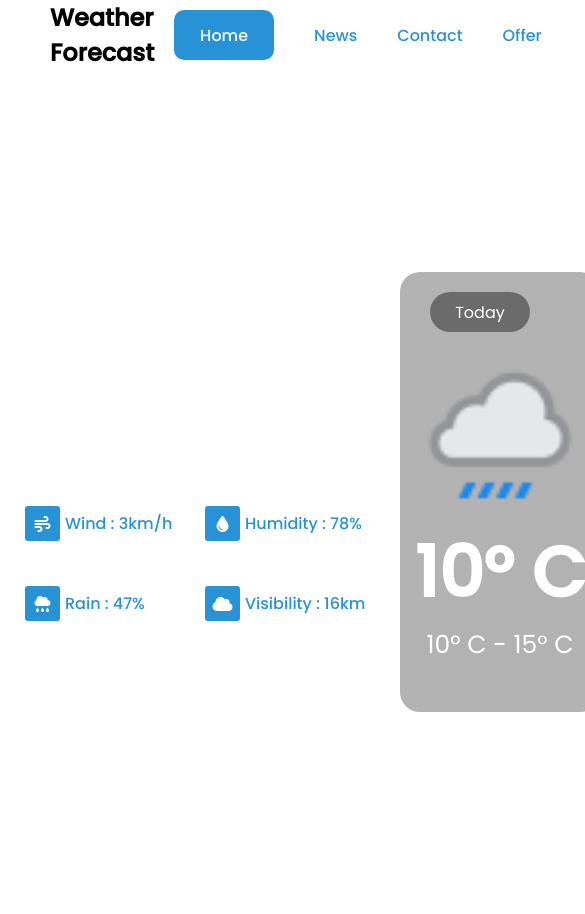
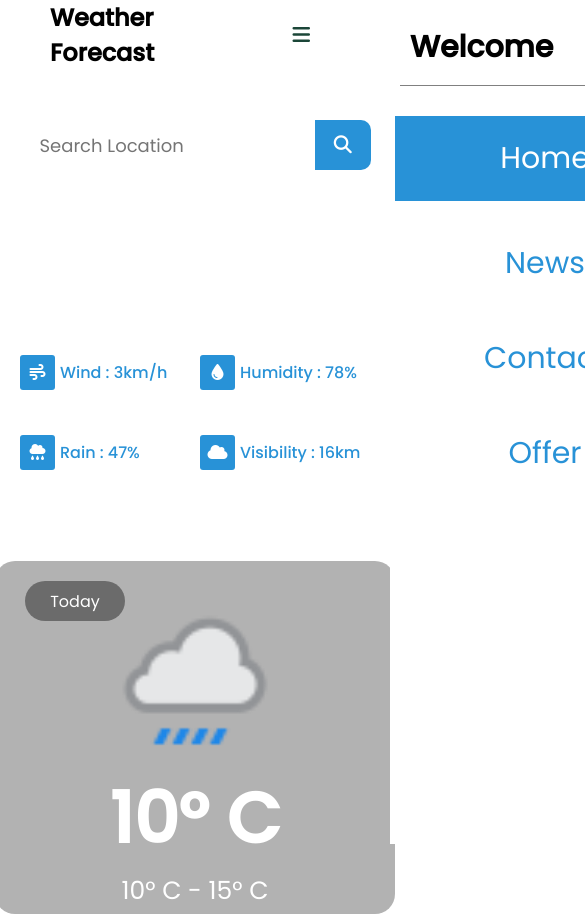
Before and after one commit to SaraswatSahoo/Weather-Forecast, a plain HTML site: page index.html in a window 390 px wide. Shown: the top 914 px of the page, 585 px wide, since content can reach past the window. Drawn offline with Linux system fonts and the light colour scheme.

Commit message:
second commit

```diff
--- a/index.html
+++ b/index.html
@@ -10,11 +10,20 @@
 <body>
 <header>
     <h2 style="font-weight: 700; margin-left: 40px;">Weather Forecast</h2>
+    <input type="checkbox" id="check">
+    <label class="menu" for="check"><i class="fa-solid fa-bars menu"></i></label>
     <div class="nav-menu">
         <a href="index.html" class="active">Home</a>
         <a href="">News</a>
         <a href="">Contact</a>
         <a href="">Offer</a>
+    </div>
+    <div class="sidebar">
+        <div class="sidebar-menu welcome">Welcome <label for="check"><i class="fa-solid fa-xmark "></i></label></div>
+        <div class="sidebar-menu active"><a href="index.html" class="active">Home</a></div>
+        <div class="sidebar-menu"><a href="">News</a></div>
+        <div class="sidebar-menu"><a href="">Contact</a></div>
+        <div class="sidebar-menu"><a href="">Offer</a></div>
     </div>
 </header>
 <main>
@@ -25,7 +34,8 @@
                 <i class="fa-solid fa-magnifying-glass"></i>
             </div>
         </div>
-        <div class="box1">
+        <div class="box">
+            <div class="box1">
             <h1>Durgapur</h1>
             <p>Monday, May 23 2024</p>
             <div class="weather-condition">
@@ -61,6 +71,7 @@
             <span id="temp">10&deg C</span>
             <span>10&deg C - 15&deg C</span>
         </div>
+    </div>
     </section>
 </main>
 </body>
--- a/styles.css
+++ b/styles.css
@@ -45,6 +45,70 @@ header{
     align-items: center;
     padding-right: 30px;
 }
+.menu{
+    font-size: 20px;
+    color: #1b4638;
+    display: none;
+    margin: 10px 70px;
+}
+#check{
+    display: none;
+}
+.sidebar{
+    position: fixed;
+    background-color: white;
+    top: 0px;
+    bottom: 0px;
+    right: 0px;
+    width: 300px;
+    font-size: 30px;
+    z-index: 100;
+    right: -300px;
+    transition: all 0.2s linear;
+}
+.sidebar-menu{
+    padding: 10px 10px;
+    width: 300px;
+    display: flex;
+    flex-direction: column;
+    justify-content: center;
+    align-items: center;
+    margin: 30px 5px;
+    font-weight: 500;
+}
+.sidebar-menu a{
+    color: #2892D7;
+    text-decoration: none;
+}
+.sidebar-menu.active,
+.sidebar-menu a.active{
+    background-color: #2892D7;
+    color: white;
+    padding: 10px 20px;
+}
+.welcome{
+    padding: 15px 10px;
+    display: flex;
+    flex-direction: row;
+    justify-content: space-between;
+    align-items: center;
+    width: 260px;
+    border-bottom: solid 1px grey;
+    margin: 10px 10px;
+    font-weight: 600;
+}
+#check:checked ~ .sidebar{
+    right: 0px;
+    transition: all 0.2s linear;
+}
+@media screen and (max-width:1070px){
+    .nav-menu{
+        display: none;
+    }
+    .menu{
+        display: contents;
+    }
+}
 main{
     background-image: url("raquel-pedrotti-6dIQqmC9__g-unsplash.jpg");
     background-size: cover;
@@ -60,6 +124,14 @@ section{
     align-items: center;
     color: white;
     position: relative;
+}
+.box{
+    height: 100vh;
+    width: 100%;
+    display: flex;
+    justify-content: space-around;
+    align-items: center;
+    color: white;
 }
 section h1{
     font-size: 55px;
@@ -103,6 +175,15 @@ section p{
     display: flex;
     position: absolute;
     top: 50px;
+}
+@media screen and (max-width:1070px){
+    .search-loc,
+    .search{
+        width: 90%;
+        display: flex;
+        justify-content: center;
+        align-items: center;
+    }
 }
 .weather-icon{
     width: 35px;
@@ -170,3 +251,18 @@ section p{
     font-size: 25px;
     font-weight: 400;
 }
+@media screen and (max-width:1070px){
+    .box{
+        display: flex;
+        flex-direction: column;
+        justify-content: center;
+        align-items: center;
+        transition: all ease 0.2s;
+    }
+    .box1{
+        margin-top: 50px;
+    }
+    .box2{
+        height: 400px;
+    }
+}
```
